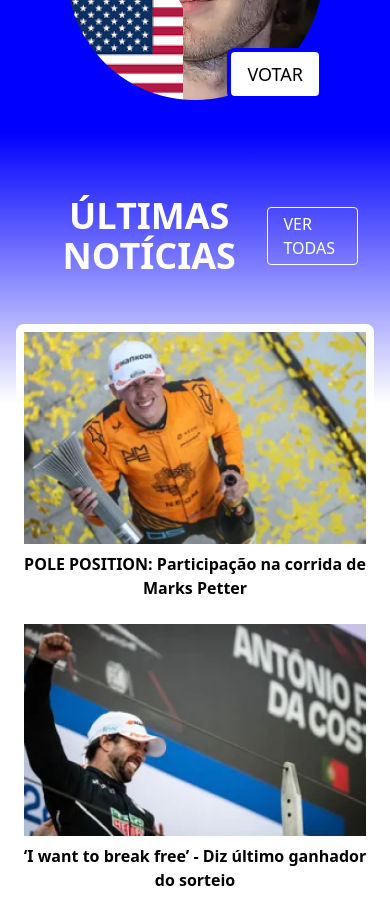
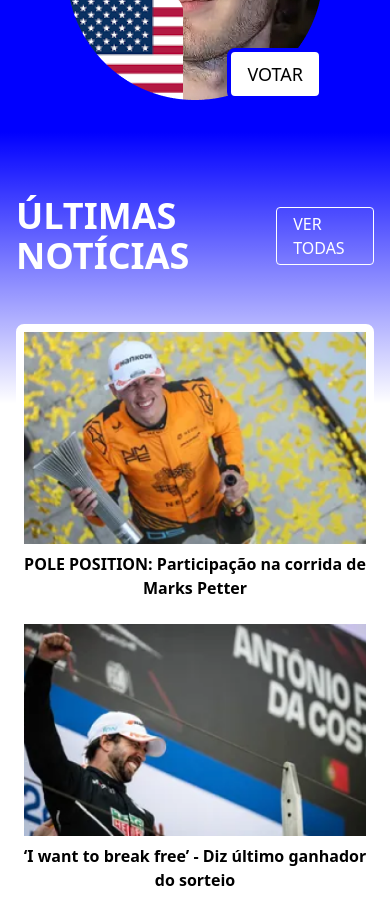
Before and after one commit to herbertdesousa/cp-web-and-front, a React (Vite) app: page / in a window 390 px wide. Shown: the part 3060-3974 px from the top of the page. Built offline with nearby package versions, Linux system fonts and the light colour scheme.

Commit message:
feat: News nav

```diff
--- a/src/presentation/screens/Landing/News/News.tsx
+++ b/src/presentation/screens/Landing/News/News.tsx
@@ -8,8 +8,8 @@ const NEWS = controllers.news.GetNews();
 export function News() {
   return (
     <section className="w-full min-h-screen pb-8">
-      <div className="flex items-center justify-between w-full px-8 pt-16 pb-32 md:pt-24 md:pb-48 nav-news">
-        <h3 className="flex text-center text-white text-4xl font-bold items-center uppercase">
+      <div className="flex items-center justify-between w-full px-4 md:px-8 pt-16 pb-32 md:pt-24 md:pb-48 nav-news">
+        <h3 className="flex text-white text-4xl font-bold items-center uppercase md:text-center">
           últimas notícias
         </h3>
 
```
